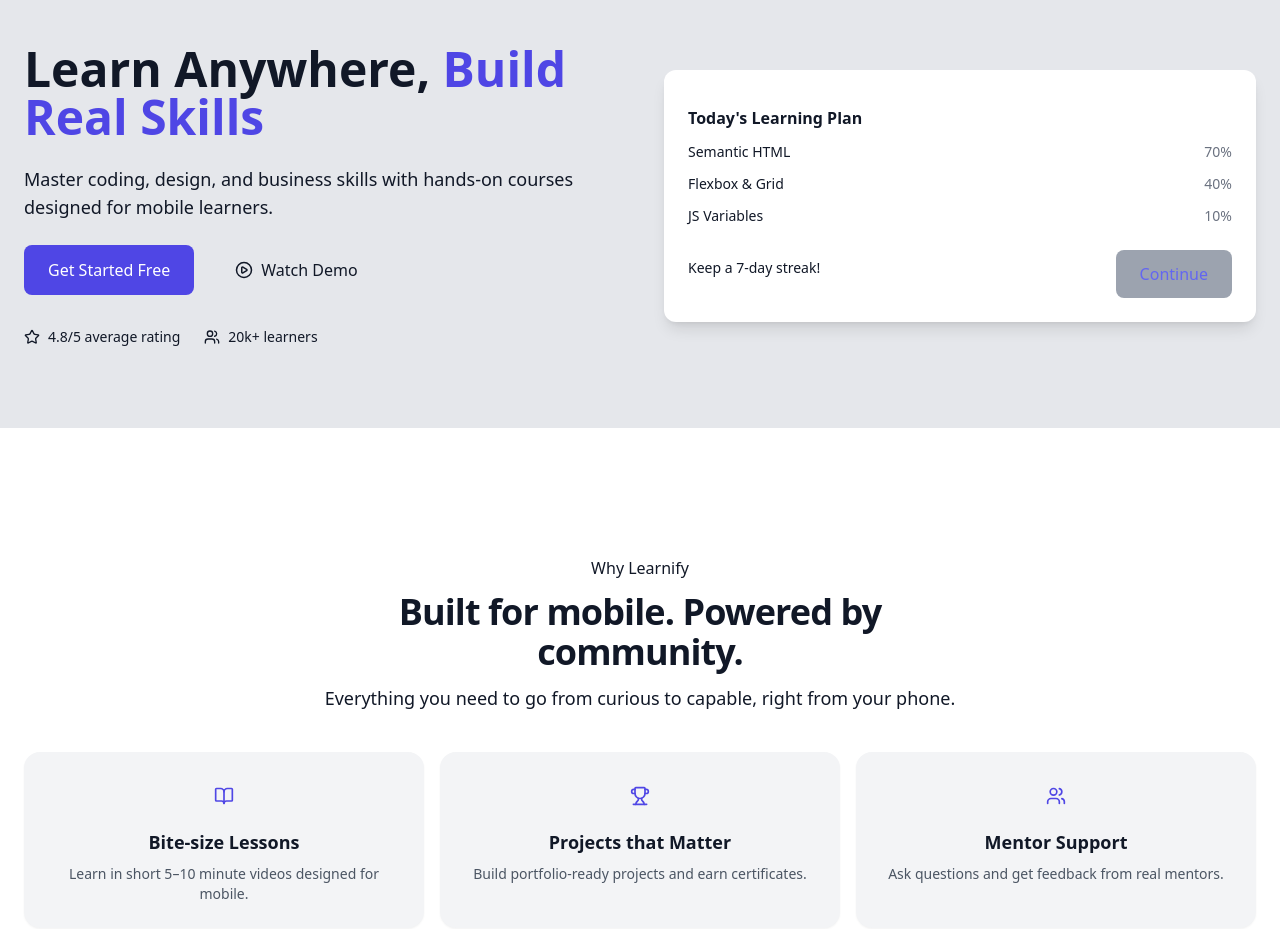
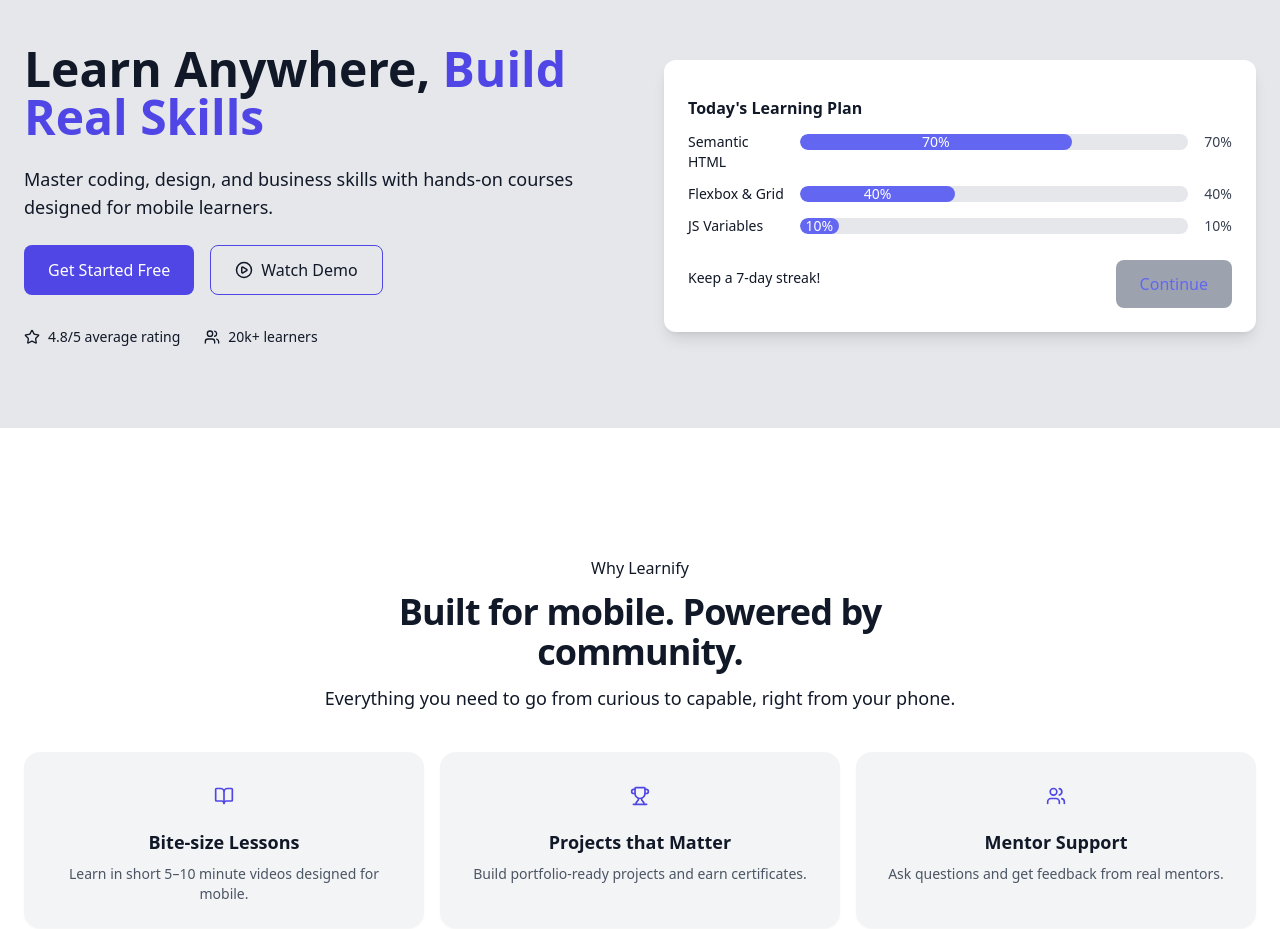
Before and after one commit to AOS2019/Leanify, a React (Create React App) app: page / in a window 1280 px wide. Shown: the part 860-1789 px from the top of the page. Built offline with nearby package versions, Linux system fonts and the light colour scheme; no server answers.

Commit message:
added progress bar

```diff
--- a/src/components/Hero.js
+++ b/src/components/Hero.js
@@ -1,6 +1,41 @@
 import React from "react";
 import { motion } from "framer-motion";
-import { PlayCircle, Star, Users } from "lucide-react";
+import { PlayCircle, Star, Users, CheckCircle } from "lucide-react";
+
+function ProgressBar({ percentage }) {
+  // Ensure percentage is between 0 and 100
+  const progress = Math.max(0, Math.min(100, percentage));
+
+  return (
+    <div className="w-full max-w-lg mx-auto rounded-lg flex items-center">
+      <div className="w-full bg-gray-200 ml-4 h-4 rounded-full overflow-hidden">
+        <motion.div
+          className="h-full bg-indigo-500 rounded-full flex items-center justify-center text-white"
+          initial={{ width: "0%" }}
+          animate={{ width: `${progress}%` }}
+          transition={{ duration: 0.5, ease: "easeInOut" }}
+        >
+          {progress > 5 ? `${progress.toFixed(0)}%` : ''} {/* Show percentage only if enough space */}
+        </motion.div>
+      </div>
+
+      <div className="ml-4 text-gray-700 text-md">
+        {progress.toFixed(0)}%
+      </div>
+
+      {progress === 100 && (
+        <motion.div
+          initial={{ opacity: 0, scale: 0.5 }}
+          animate={{ opacity: 1, scale: 1 }}
+          transition={{ duration: 0.5, delay: 0.5 }}
+          className="mt-4 text-green-600"
+        >
+          <CheckCircle size={48} />
+        </motion.div>
+      )}
+    </div>
+  );
+}
 
 export default function Hero() {
   return (
@@ -24,7 +59,7 @@
             <button className="bg-indigo-600 text-white px-6 py-3 rounded-lg">
               Get Started Free
             </button>
-            <button className="flex items-center gap-2 border px-6 py-3 rounded-lg">
+            <button className="flex items-center gap-2 border border-indigo-600 px-6 py-3 rounded-lg">
               <PlayCircle size={18} /> Watch Demo
             </button>
           </div>
@@ -46,13 +81,13 @@
             <h3 className="font-semibold mb-3">Today's Learning Plan</h3>
             <ul className="space-y-3 text-sm">
               <li className="flex justify-between">
-                <span>Semantic HTML</span> <span className="text-gray-500">70%</span>
+                <span>Semantic HTML</span> <span className="text-gray-500 w-full max-w-md"><ProgressBar percentage={70} /></span>
               </li>
               <li className="flex justify-between">
-                <span>Flexbox & Grid</span> <span className="text-gray-500">40%</span>
+                <span>Flexbox & Grid</span> <span className="text-gray-500 w-full max-w-md"><ProgressBar percentage={40} /></span>
               </li>
               <li className="flex justify-between">
-                <span>JS Variables</span> <span className="text-gray-500">10%</span>
+                <span>JS Variables</span> <span className="text-gray-500 w-full max-w-md"><ProgressBar percentage={10} /></span>
               </li>
             </ul>
             <div className="space-y-3 flex items-center justify-between">
```
